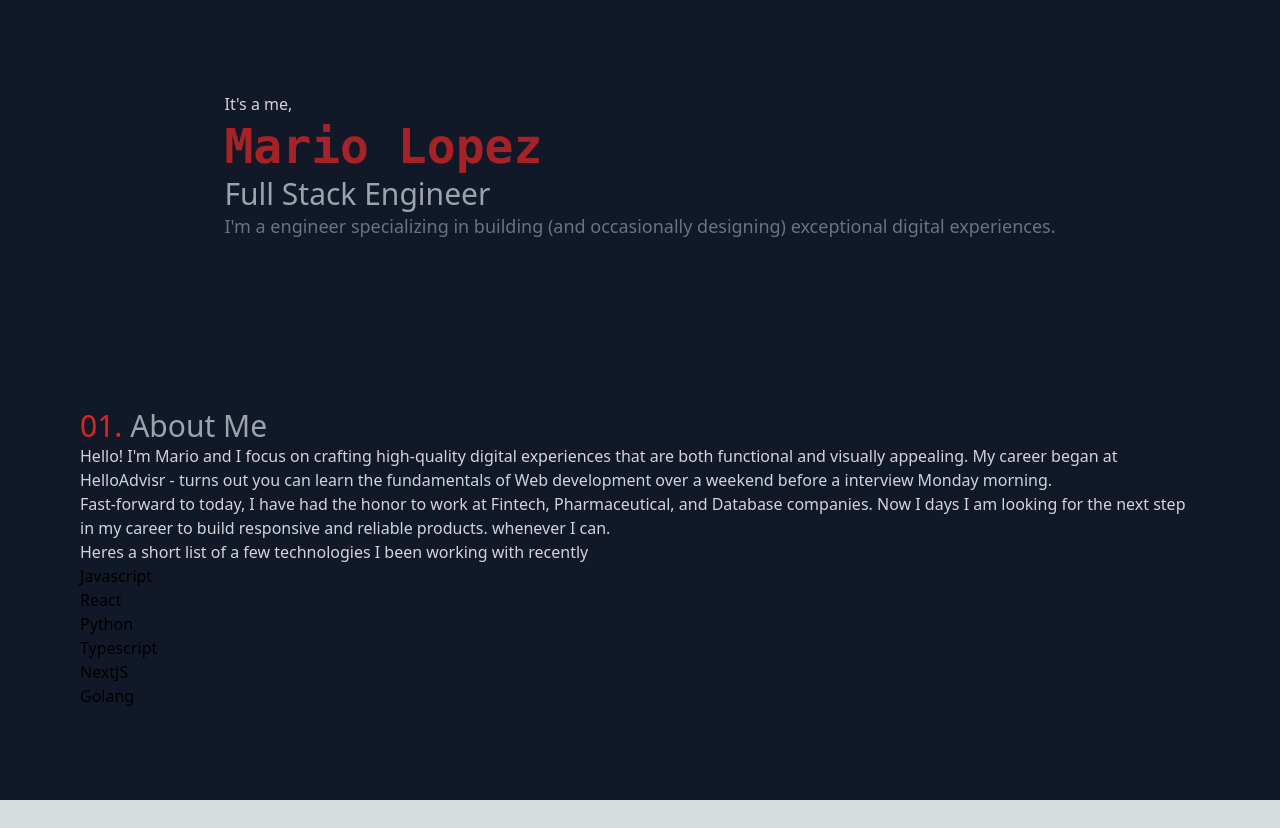
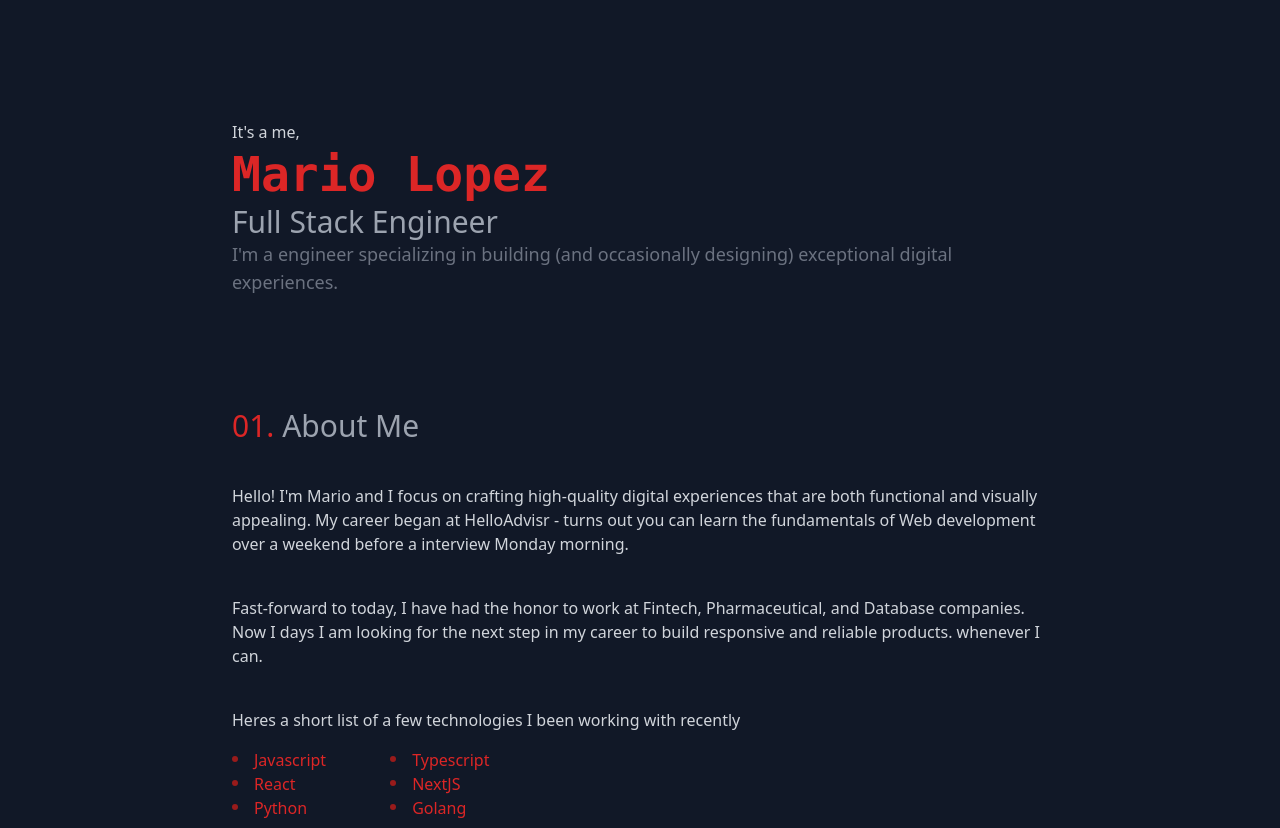
Before and after one commit to ElTragon/portfolio, a Next.js app: page / in a window 1280 px wide. Before the commit the page ends 800 px from the top, so only its background shows below. Built offline with nearby package versions, Linux system fonts and the light colour scheme.

Commit message:
basic aboutme

```diff
--- a/src/components/HomePage/Introduction/index.module.css
+++ b/src/components/HomePage/Introduction/index.module.css
@@ -1,5 +1,5 @@
 .container{
-    @apply flex items-start flex-col m-auto px-10 text-left;
+    @apply flex items-start flex-col text-left mt-28;
 }
 
 .container p {
@@ -8,7 +8,7 @@
 
 
 .container h1 {
-    @apply text-5xl font-mono font-bold text-red-600 leading-tight animate-pulse;
+    @apply text-5xl font-mono font-bold text-red-600 leading-tight;
 }
 
 .container h2 {
--- a/src/components/HomePage/Sections/AboutMe/index.module.css
+++ b/src/components/HomePage/Sections/AboutMe/index.module.css
@@ -1,14 +1,15 @@
 .container{
-    @apply flex items-start flex-col m-auto px-10 text-left;
+    @apply flex items-start flex-col text-left mt-28;
+
 }
 
 .container p {
-    @apply text-gray-300;
+    @apply text-gray-300 mt-10;
 }
 
 
 .container h1 {
-    @apply text-5xl font-mono font-bold text-red-600 leading-tight animate-pulse;
+    @apply text-5xl font-mono font-bold text-red-600 leading-tight;
 }
 
 .container h2 {
@@ -19,6 +20,14 @@
     @apply text-lg font-normal text-gray-500;
 }
 
-.fadeIn{
-    /* TODO: fade in after load in */
+.techContainer{
+    @apply text-red-600 flex flex-row justify-around gap-16 mt-4;
 }
+
+.techContainer li{
+    @apply before:inline-block before:w-1.5 before:h-1.5 before:mr-4 before:bottom-1 before:relative before:bg-red-800 before:rounded-full text-red-600;
+}
+
+.redText{
+    @apply text-red-700;
+}
--- a/src/components/HomePage/Sections/AboutMe/index.tsx
+++ b/src/components/HomePage/Sections/AboutMe/index.tsx
@@ -26,14 +26,14 @@ const AboutMe = (): JSX.Element => {
 
       <div className={css.techContainer}>
         <ul>
-                <li>Javascript</li>
-                <li>React</li>
-                <li>Python</li>
+          <li className={css.redText}>Javascript</li>
+          <li className={css.redText}>React</li>
+          <li className={css.redText}>Python</li>
         </ul>
         <ul>
-                <li>Typescript</li>
-                <li>NextJS</li>
-                <li>Golang</li>
+          <li className={css.redText}>Typescript</li>
+          <li className={css.redText}>NextJS</li>
+          <li className={css.redText}>Golang</li>
         </ul>
       </div>
     </div>
--- a/src/components/HomePage/index.module.css
+++ b/src/components/HomePage/index.module.css
@@ -1,3 +1,3 @@
 .mainContainer {
-    @apply flex w-full flex-1 flex-col items-center justify-center text-center m-auto px-10;
+    @apply flex w-full flex-1 flex-col items-center justify-center text-center m-auto px-10 max-w-4xl;
 }
```
Lines whose indentation alone changed are shown as unchanged.
